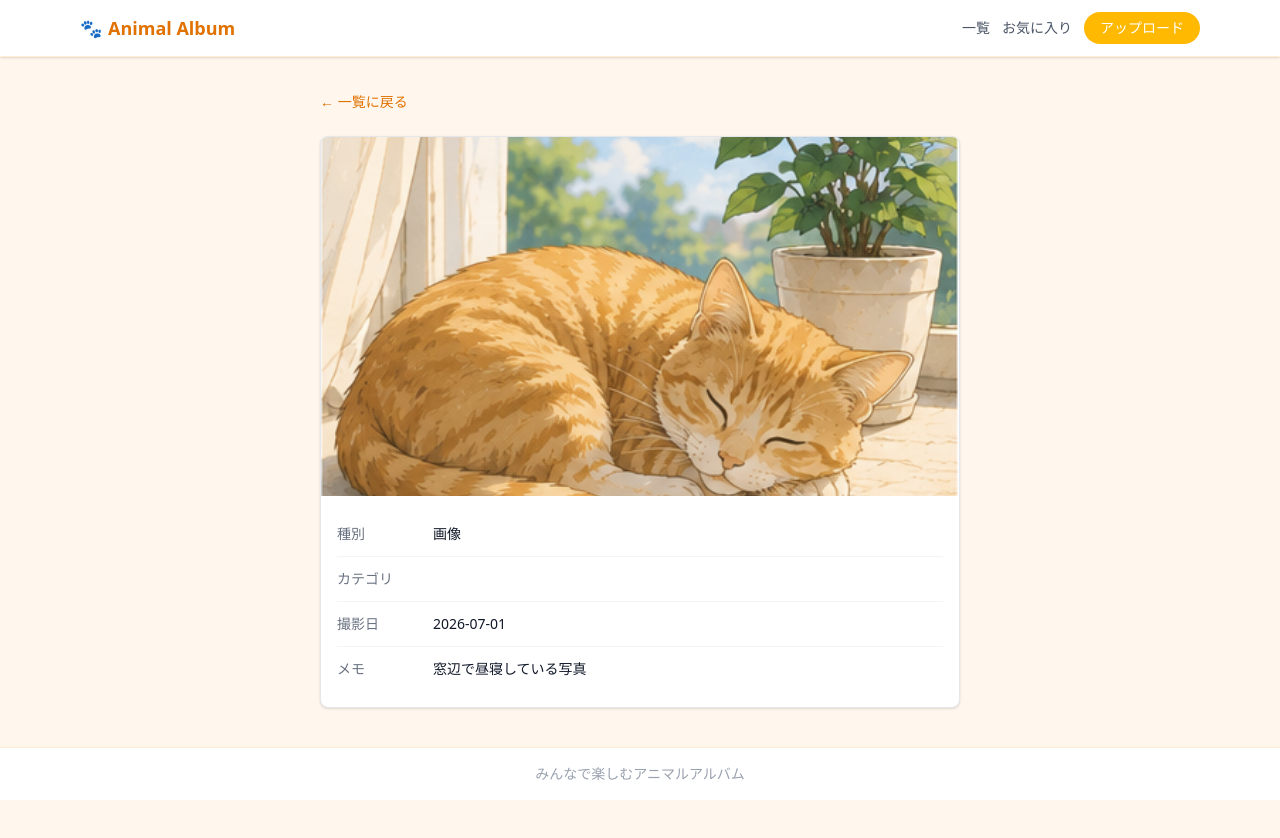
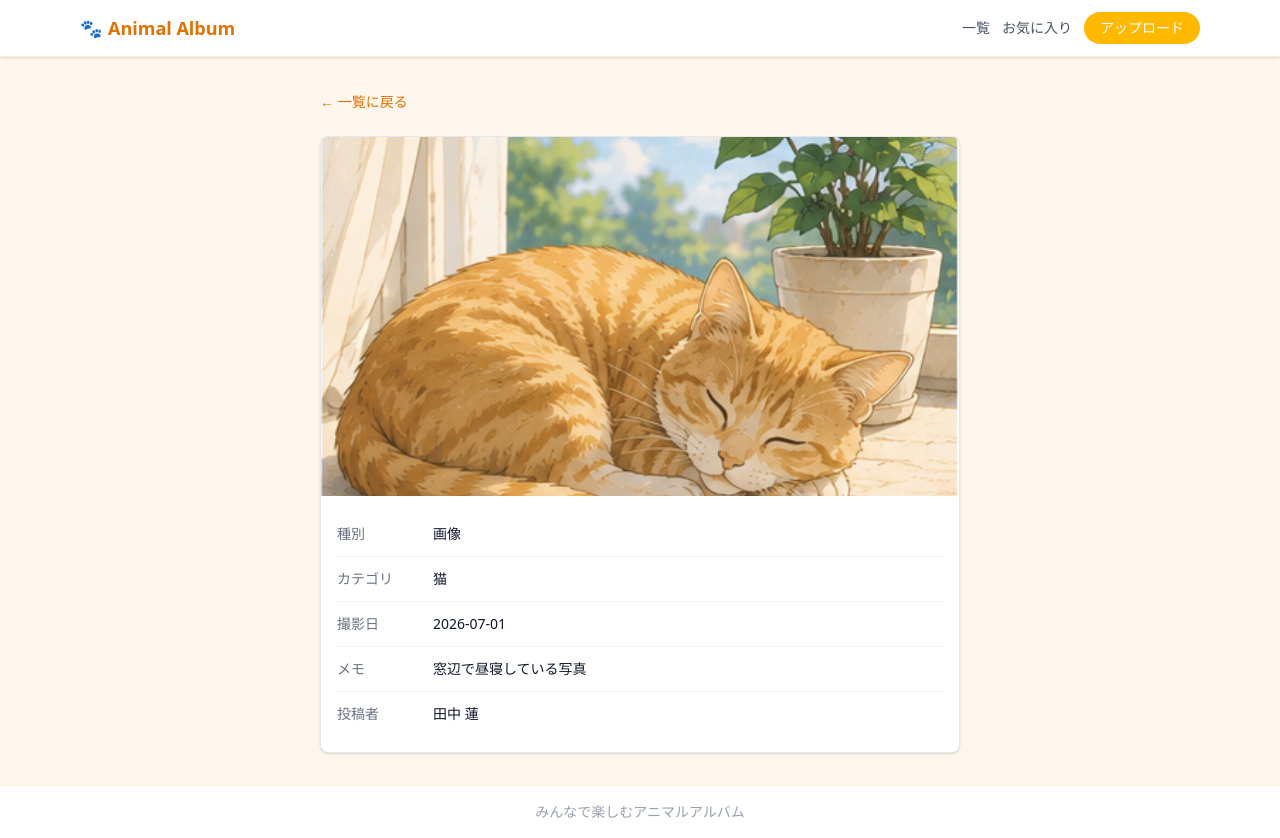
Before and after one commit to nasu-masa/Animal-Album-App, a Next.js app in the folder frontend/: page /media/1 in a window 1280 px wide. Before the commit the page ends 800 px from the top, so only its background shows below. Built offline with nearby package versions, Linux system fonts and the light colour scheme.

Commit message:
feat: implement media list and detail views

```diff
--- a/frontend/src/app/media/[id]/page.tsx
+++ b/frontend/src/app/media/[id]/page.tsx
@@ -2,16 +2,12 @@ import { notFound } from "next/navigation";
 import Link from "next/link";
 import { mockMedia } from "@/mocks/media";
 import MediaPreview from "@/components/media/MediaPreview";
-import type { MediaType, MediaCategory } from "@/types/media";
+import type { MediaType } from "@/types/media";
+import { categoryLabels } from "@/constants/media";
 
 const typeLabel: Record<MediaType, string> = {
   image: "画像",
   video: "動画",
-};
-
-const categoryLabel: Record<MediaCategory, string> = {
-  my_cat: "うちの猫",
-  other_cat: "よその猫",
 };
 
 export default async function MediaDetailPage({
@@ -57,7 +53,9 @@ export default async function MediaDetailPage({
           </div>
           <div className="flex py-3">
             <dt className="w-24 shrink-0 text-gray-500">カテゴリ</dt>
-            <dd className="text-gray-900">{categoryLabel[media.category]}</dd>
+            <dd className="text-gray-900">
+              {categoryLabels[media.category] ?? media.category}
+            </dd>
           </div>
           <div className="flex py-3">
             <dt className="w-24 shrink-0 text-gray-500">撮影日</dt>
@@ -67,6 +65,10 @@ export default async function MediaDetailPage({
             <dt className="w-24 shrink-0 text-gray-500">メモ</dt>
             <dd className="text-gray-900">{media.memo ?? "メモなし"}</dd>
           </div>
+          <div className="flex py-3">
+            <dt className="w-24 shrink-0 text-gray-500">投稿者</dt>
+            <dd className="text-gray-900">{media.user.name}</dd>
+          </div>
         </dl>
       </div>
     </main>
--- a/frontend/src/app/media/page.tsx
+++ b/frontend/src/app/media/page.tsx
@@ -1,9 +1,11 @@
 import Link from "next/link";
 import MediaCard from "@/components/media/MediaCard";
-import { mockMedia } from "@/mocks/media";
+import { fetchMediaList } from "@/lib/media";
 
-export default function MediaPage() {
-  if (mockMedia.length === 0) {
+export default async function MediaPage() {
+  const mediaList = await fetchMediaList();
+
+  if (mediaList.length === 0) {
     return (
       <main className="mx-auto flex w-full max-w-6xl flex-col items-center px-4 py-16 text-center">
         <p className="mb-4 text-gray-700">まだ写真や動画がありません</p>
@@ -19,8 +21,8 @@ export default function MediaPage() {
       <h1 className="mb-6 text-2xl font-bold">写真一覧</h1>
 
       <div className="grid gap-4 sm:grid-cols-2 lg:grid-cols-3">
-        {mockMedia.map((media, index) => (
-          <MediaCard key={media.id} media={media} priority={index < 3} />
+        {mediaList.map((media, index) => (
+          <MediaCard key={media.id} media={media} eager={index < 6} />
         ))}
       </div>
     </main>
--- a/frontend/src/components/media/MediaCard.tsx
+++ b/frontend/src/components/media/MediaCard.tsx
@@ -1,13 +1,14 @@
 import Link from "next/link";
 import type { Media } from "@/types/media";
 import MediaPreview from "./MediaPreview";
+import { categoryLabels } from "@/constants/media";
 
 type Props = {
   media: Media;
-  priority?: boolean;
+  eager?: boolean;
 };
 
-export default function MediaCard({ media, priority }: Props) {
+export default function MediaCard({ media, eager }: Props) {
   return (
     <article className="overflow-hidden rounded-lg border border-gray-200 bg-white shadow-sm">
       <Link href={`/media/${media.id}`} className="block">
@@ -15,14 +16,16 @@ export default function MediaCard({ media, priority }: Props) {
           type={media.type}
           filePath={media.filePath}
           alt={media.memo ?? "動物の写真"}
-          priority={priority}
+          eager={eager}
         />
 
         <div className="space-y-1 p-3">
+          <p className="text-xs text-gray-400">
+            {categoryLabels[media.category] ?? media.category}
+          </p>
           <p className="text-sm text-gray-500">
             撮影日：{media.takenAt ?? "不明"}
           </p>
-
           <p className="text-sm text-gray-700">{media.memo ?? "メモなし"}</p>
         </div>
       </Link>
--- a/frontend/src/components/media/MediaPreview.tsx
+++ b/frontend/src/components/media/MediaPreview.tsx
@@ -8,10 +8,10 @@ type Props = {
   type: Media["type"];
   filePath: string;
   alt: string;
-  priority?: boolean;
+  eager?: boolean;
 };
 
-export default function MediaPreview({ type, filePath, alt, priority = false }: Props) {
+export default function MediaPreview({ type, filePath, alt, eager = false }: Props) {
   const [hasError, setHasError] = useState(false);
 
   if (type === "video") {
@@ -59,7 +59,8 @@ export default function MediaPreview({ type, filePath, alt, priority = false }:
         alt={alt}
         fill
         sizes="(max-width: 640px) 100vw, (max-width: 1024px) 50vw, 33vw"
-        priority={priority}
+        loading={eager ? "eager" : "lazy"}
+        fetchPriority={eager ? "high" : "auto"}
         className="object-cover"
         onError={() => setHasError(true)}
       />
--- /dev/null
+++ b/frontend/src/constants/media.ts
@@ -0,0 +1,10 @@
+export const categoryLabels: Record<string, string> = {
+  cat: "猫",
+  dog: "犬",
+  bird: "鳥",
+  rabbit: "うさぎ",
+  hamster: "ハムスター",
+  fish: "魚",
+  reptile: "爬虫類",
+  other: "その他",
+};
```
